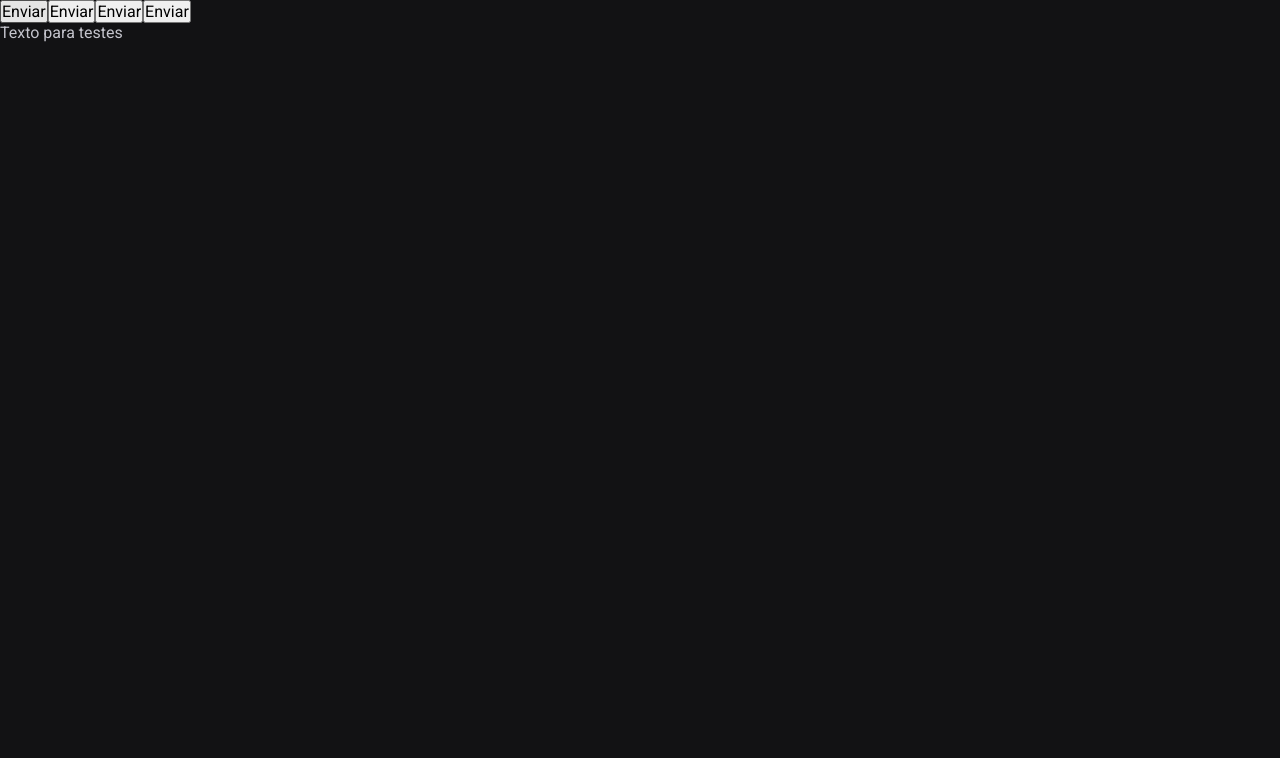
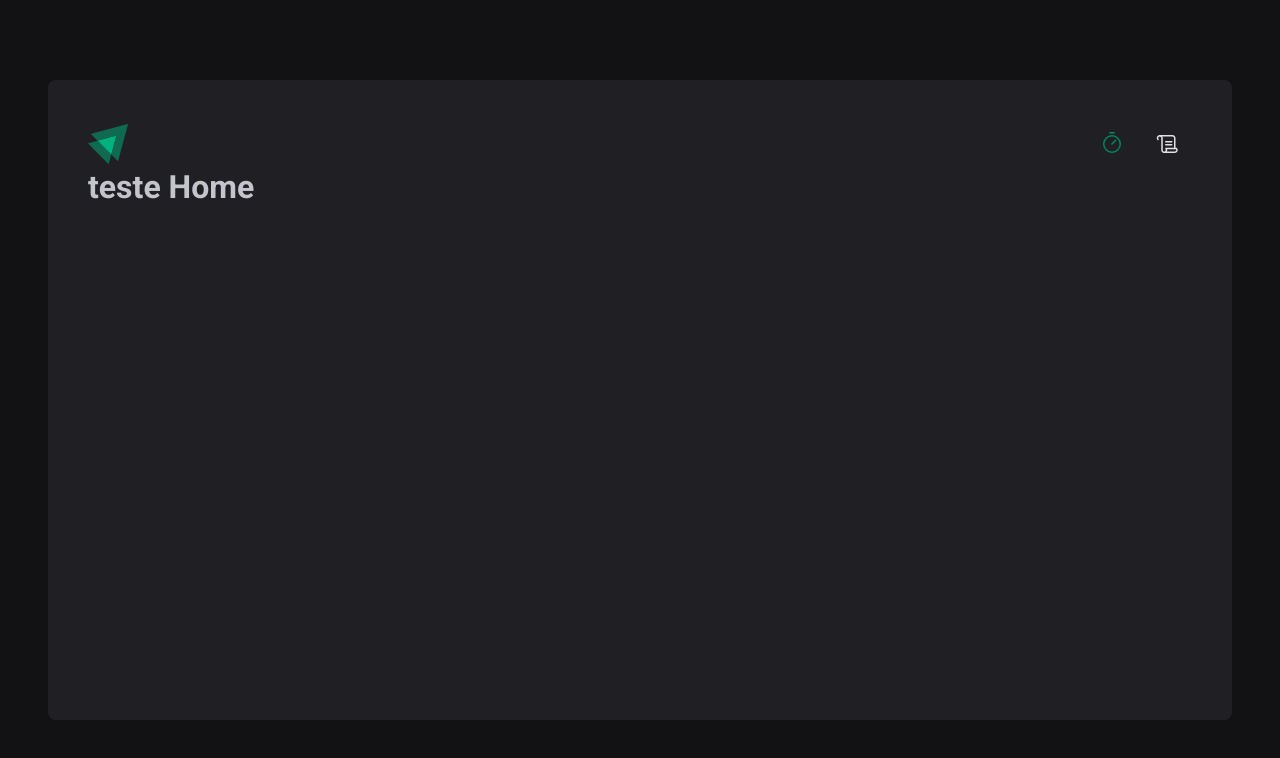
Before and after one commit to matheus-wallace/timer, a React (Vite) app: page / in a window 1280 px wide. Shown: the top 758 px of the page. Built offline with nearby package versions, Linux system fonts and the light colour scheme.

Commit message:
feat: add header and navigation

```diff
--- a/package.json
+++ b/package.json
@@ -10,8 +10,10 @@
     "preview": "vite preview"
   },
   "dependencies": {
+    "phosphor-react": "^1.4.1",
     "react": "^19.0.0",
     "react-dom": "^19.0.0",
+    "react-router-dom": "^7.5.0",
     "styled-components": "^6.1.17"
   },
   "devDependencies": {
--- a/src/App.tsx
+++ b/src/App.tsx
@@ -1,18 +1,15 @@
-import Button from './components/Button';
 import { ThemeProvider } from 'styled-components';
 import { defaultTheme } from './styles/themes/default';
 import { GlobalStyles } from './styles/global';
+import { BrowserRouter } from 'react-router-dom';
+import Router from './Router';
 
 export function App() {
   return (
     <ThemeProvider theme={defaultTheme}>
-      <div>
-        <Button />
-        <Button />
-        <Button />
-        <Button />
-        <p>Texto para testes</p>
-      </div>
+      <BrowserRouter>
+        <Router />
+      </BrowserRouter>
       <GlobalStyles />
     </ThemeProvider>
   );
--- /dev/null
+++ b/src/Router.tsx
@@ -0,0 +1,17 @@
+import { Routes, Route } from 'react-router-dom';
+import Home from './pages/Home';
+import History from './pages/History';
+import DefaultLayout from './layouts/DefaultLayout';
+const Router = () => {
+  return (
+    <Routes>
+      <Route path="/" element={<DefaultLayout />}>
+        <Route path="/" element={<Home />} />
+        <Route path="/history" element={<History />} />
+      </Route>
+      <Route />
+    </Routes>
+  );
+};
+
+export default Router;
--- /dev/null
+++ b/src/components/Header/index.tsx
@@ -0,0 +1,22 @@
+import { HeaderContianer } from './styles';
+import logoIginite from '../../assets/logo-ignite.svg';
+import { Timer, Scroll } from 'phosphor-react';
+import { NavLink } from 'react-router-dom';
+
+const Header = () => {
+  return (
+    <HeaderContianer>
+      <img src={logoIginite} alt="" />
+      <nav>
+        <NavLink to="/" title="Timer">
+          <Timer size={24} />
+        </NavLink>
+        <NavLink to="/history" title="Histórico">
+          <Scroll size={24} />
+        </NavLink>
+      </nav>
+    </HeaderContianer>
+  );
+};
+
+export default Header;
--- /dev/null
+++ b/src/components/Header/styles.ts
@@ -0,0 +1,31 @@
+import styled from 'styled-components';
+
+export const HeaderContianer = styled.header`
+  display: flex;
+  align-items: center;
+  justify-content: space-between;
+
+  nav {
+    display: flex;
+    gap: 0.5rem;
+  }
+
+  a {
+    width: 3rem;
+    height: 3rem;
+    display: flex;
+    justify-content: center;
+    align-items: center;
+    color: ${({ theme }) => theme['gray-100']};
+    border-top: 3px solid transparent;
+    border-bottom: 3px solid transparent;
+
+    &:hover {
+      border-bottom: 3px solid ${({ theme }) => theme['green-500']};
+    }
+
+    &.active {
+      color: ${({ theme }) => theme['green-500']};
+    }
+  }
+`;
--- /dev/null
+++ b/src/layouts/DefaultLayout.tsx
@@ -0,0 +1,14 @@
+import Header from '../components/Header';
+import { Outlet } from 'react-router-dom';
+import { LayoutContainer } from './DefaultLayout/styles';
+
+const DefaultLayout = () => {
+  return (
+    <LayoutContainer>
+      <Header />
+      <Outlet />
+    </LayoutContainer>
+  );
+};
+
+export default DefaultLayout;
--- /dev/null
+++ b/src/layouts/DefaultLayout/styles.ts
@@ -0,0 +1,12 @@
+import styled from 'styled-components';
+
+export const LayoutContainer = styled.div`
+  max-width: 74rem;
+  height: calc(100vh - 10rem);
+  margin: 5rem auto;
+  padding: 2.5rem;
+  background-color: ${({ theme }) => theme['gray-800']};
+  border-radius: 8px;
+  display: flex;
+  flex-direction: column;
+`;
--- /dev/null
+++ b/src/pages/History.tsx
@@ -0,0 +1,9 @@
+const History = () => {
+  return (
+    <div>
+      <h1>teste History</h1>
+    </div>
+  );
+};
+
+export default History;
--- /dev/null
+++ b/src/pages/Home.tsx
@@ -0,0 +1,9 @@
+const Home = () => {
+  return (
+    <div>
+      <h1>teste Home</h1>
+    </div>
+  );
+};
+
+export default Home;
```
Also changed, not shown: src/styles/global.ts (+5 -5 lines), src/assets/logo-ignite.svg (added), src/layouts/DefaultLayout/index.tsx (added), 1 other file (tests, documents, lock files or other folders).
